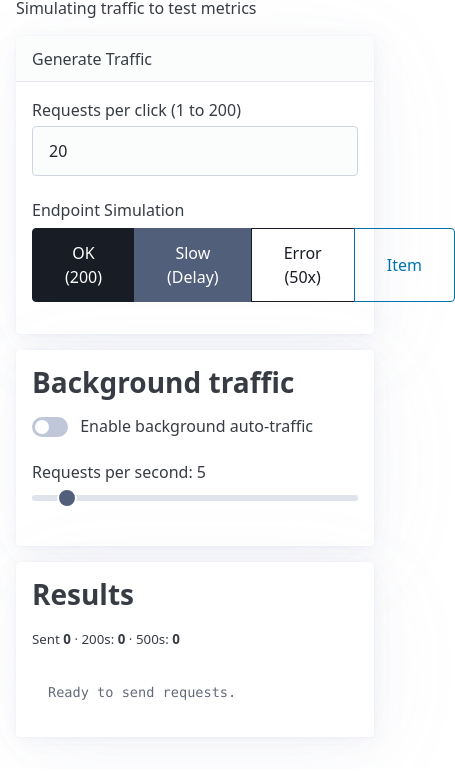
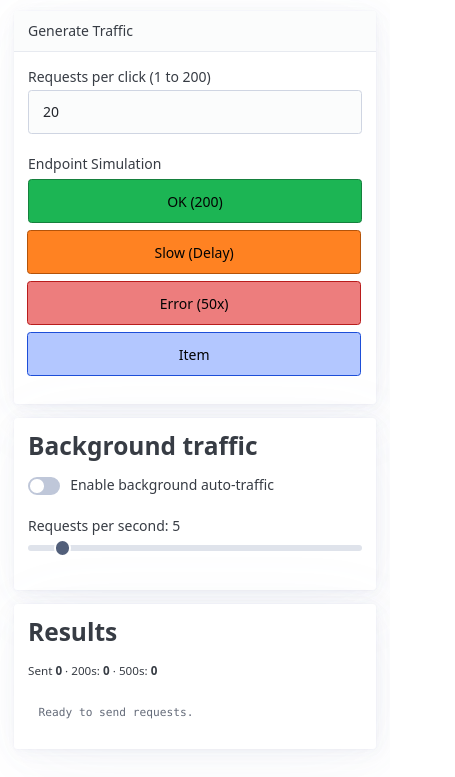
Before and after one commit to devind-ra/grafana-demo, a website: page public/index.html in a window 390 px wide. Shown: the part 108-885 px from the top of the page, 455 px wide, since content can reach past the window. Drawn offline with nearby package versions, Linux system fonts and the light colour scheme.

Commit message:
editing demo application layout

```diff
--- a/public/index.html
+++ b/public/index.html
@@ -2,7 +2,7 @@
 <html lang="en">
   <head>
     <meta charset="utf-8" />
-    <meta name="viewport" content="width=device-width" />
+    <meta name="viewport" content="width=device-width, initial-scale=1" />
     <meta name="color-scheme" content="light dark" />
     <title>Grafana Demo</title>
     <link
@@ -37,24 +37,28 @@
 
           <label>Endpoint Simulation</label>
           <div role="group">
-            <button id="btnOk" class="contrast" onClick="sendTraffic('OK')">
+            <button id="btnOk" class="btn-ok" onClick="sendTraffic('OK')">
               OK (200)
             </button>
             <button
               id="btnSlow"
-              class="secondary"
+              class="btn-slow"
               onClick="sendTraffic('Slow')"
             >
               Slow (Delay)
             </button>
             <button
               id="btnError"
-              class="outline contrast"
+              class="btn-error"
               onClick="sendTraffic('Error')"
             >
               Error (50x)
             </button>
-            <button id="btnItem" class="outline" onClick="sendTraffic('Item')">
+            <button
+              id="btnItem"
+              class="btn-item"
+              onClick="sendTraffic('Item')"
+            >
               Item
             </button>
           </div>
--- a/public/style.css
+++ b/public/style.css
@@ -1,4 +1,19 @@
-/* Scrollable log box */
+:root {
+  --pico-font-size: 87.5%;
+}
+
+@media (min-width: 1024px) {
+  :root {
+    --pico-font-size: 93.75%;
+  }
+}
+
+@media (min-width: 1536px) {
+  :root {
+    --pico-font-size: 100%;
+  }
+}
+
 .log-box {
   max-height: 220px;
   overflow-y: auto;
@@ -33,24 +48,63 @@
   color: var(--pico-muted-color);
 }
 
+button.btn-ok,
+button.btn-slow,
+button.btn-error,
+button.btn-item {
+  color: #030303;
+}
+
 button.btn-ok {
-  background-color: var(--pico-ins-color);
-  border-color: var(--pico-ins-color);
+  background-color: #1CB554;
+  border-color: #15803d;
 }
 
 button.btn-slow {
-  background-color: #d97706;
-  border-color: #d97706;
+  background-color: #ff8222;
+  border-color: #b45309;
 }
 
 button.btn-error {
-  background-color: var(--pico-del-color);
-  border-color: var(--pico-del-color);
+  background-color: #ED7D7D;
+  border-color: #b91c1c;
 }
 
 button.btn-item {
-  background-color: var(--pico-secondary);
-  border-color: var(--pico-secondary);
+  background-color: #B3C7FF;
+  border-color: #1d4ed8;
+}
+
+button.btn-ok,
+button.btn-slow,
+button.btn-error,
+button.btn-item {
+  transition:
+    background-color 0.15s ease,
+    color 0.15s ease;
+}
+
+button.btn-ok:hover,
+button.btn-slow:hover,
+button.btn-error:hover,
+button.btn-item:hover {
+  color: #fff;
+}
+
+button.btn-ok:hover {
+  background-color: #15803d;
+}
+
+button.btn-slow:hover {
+  background-color: #b45309;
+}
+
+button.btn-error:hover {
+  background-color: #b91c1c;
+}
+
+button.btn-item:hover {
+  background-color: #1d4ed8;
 }
 
 footer nav ul {
@@ -59,3 +113,72 @@
   padding-left: 0;
   list-style: none;
 }
+
+main.container {
+  padding-top: var(--pico-spacing);
+  padding-bottom: var(--pico-spacing);
+}
+
+main > header h1 {
+  font-size: clamp(1.5rem, 4vw + 1rem, 2.5rem);
+  margin-bottom: 0.25rem;
+  text-align: center;
+}
+
+.log-entry {
+  overflow-wrap: anywhere;
+}
+
+#summary-line {
+  display: block;
+  line-height: 1.8;
+}
+
+@media (max-width: 768px) {
+  form div[role="group"] {
+    display: grid;
+    grid-template-columns: repeat(2, 1fr);
+    gap: 0.5rem;
+    box-shadow: none;
+  }
+
+  form div[role="group"] > button {
+    width: 100%;
+    margin: 0;
+    border-radius: var(--pico-border-radius) !important;
+  }
+
+  .log-box {
+    max-height: 50vh;
+  }
+}
+
+@media (max-width: 480px) {
+  main.container {
+    padding-left: 1rem;
+    padding-right: 1rem;
+  }
+
+  article {
+    padding: 1rem;
+    margin-bottom: 1rem;
+  }
+
+  form div[role="group"] {
+    grid-template-columns: 1fr;
+  }
+
+  form div[role="group"] > button {
+    min-height: 44px;
+  }
+
+  .log-box {
+    font-size: 0.8rem;
+    padding: 0.75rem;
+  }
+
+  footer nav ul {
+    flex-direction: column;
+    gap: 0.5rem;
+  }
+}
```
